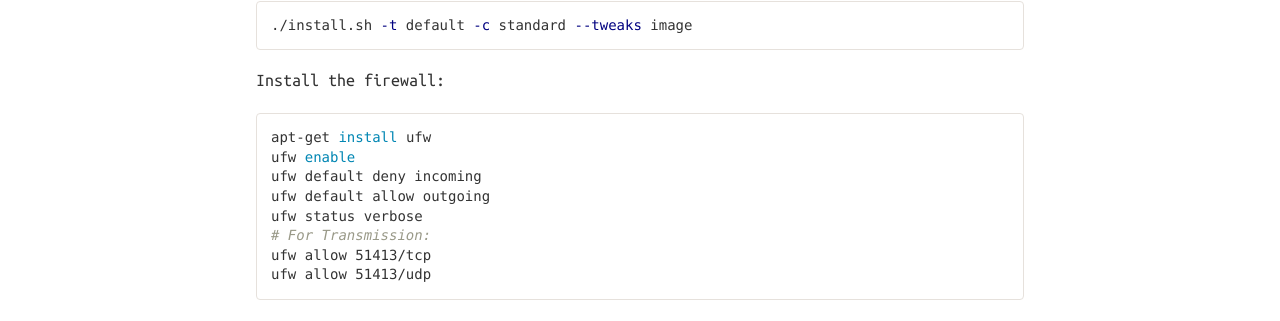
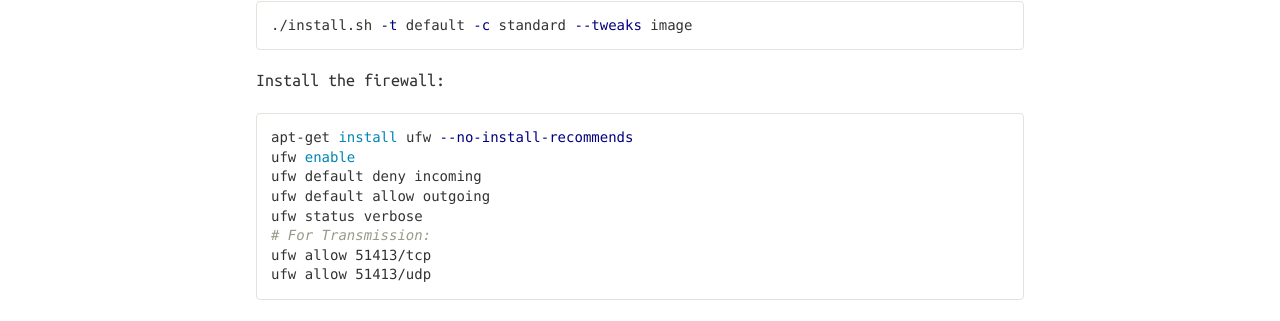
Before and after one commit to andreipall/andreipall.github.io, a Jekyll site: the page built from _posts/2025-08-02-debian-trixie-with-xfce-installation-guide.markdown, in a window 1280 px wide. Shown: the part 1324-1645 px from the top of the page. Built offline with Jekyll 4.4.1, drawn with Linux system fonts in a browser that asks for light colours; comment, search, counter and statistics services are not loaded.

Commit message:
Update 2025-08-02-debian-trixie-with-xfce-installation-guide.markdown

```diff
--- a/_posts/2025-08-02-debian-trixie-with-xfce-installation-guide.markdown
+++ b/_posts/2025-08-02-debian-trixie-with-xfce-installation-guide.markdown
@@ -44,7 +44,7 @@
 {% endhighlight %}
 Install the firewall:
 {% highlight bash %}
-apt-get install ufw
+apt-get install ufw --no-install-recommends
 ufw enable
 ufw default deny incoming
 ufw default allow outgoing
```
